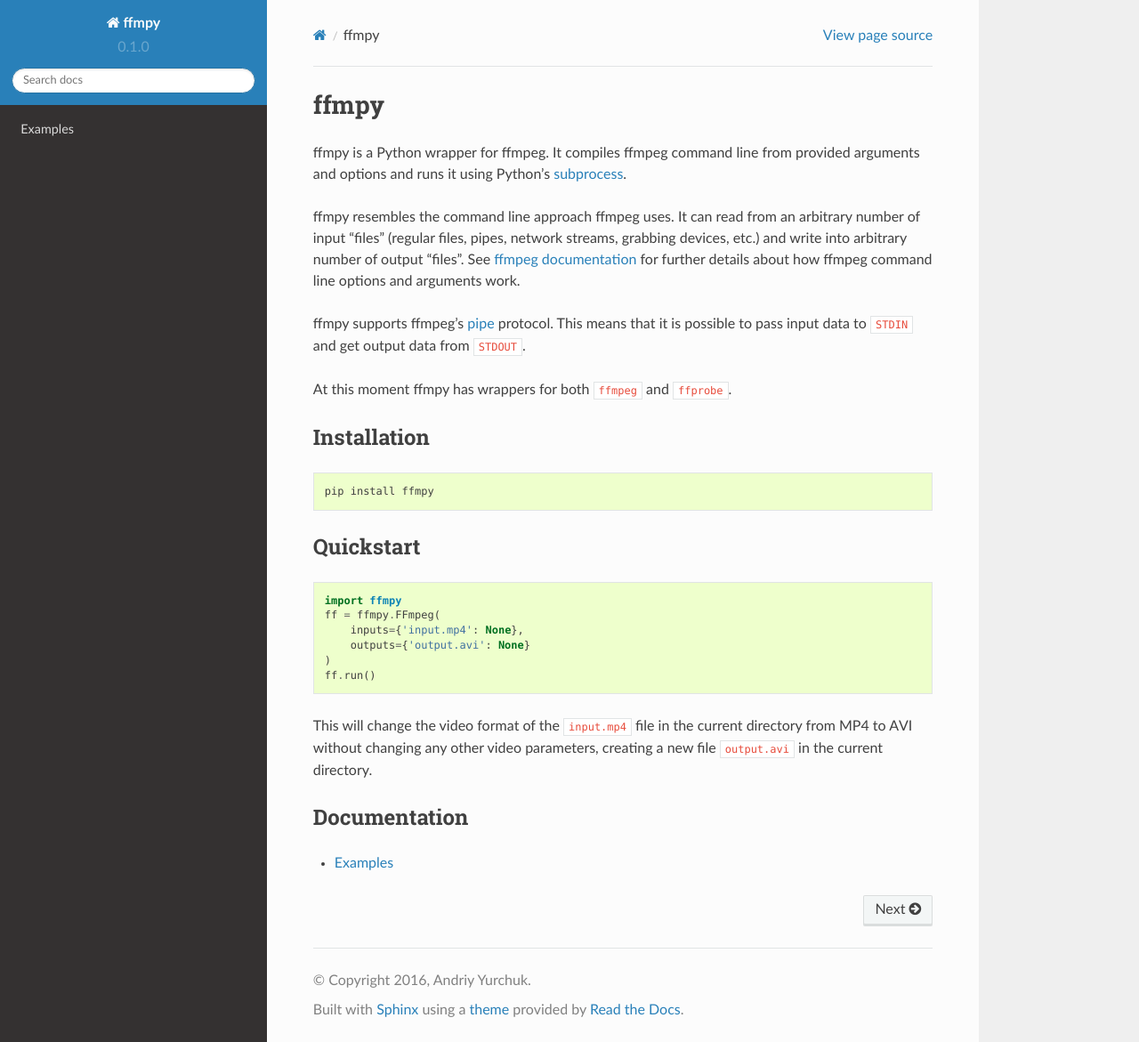
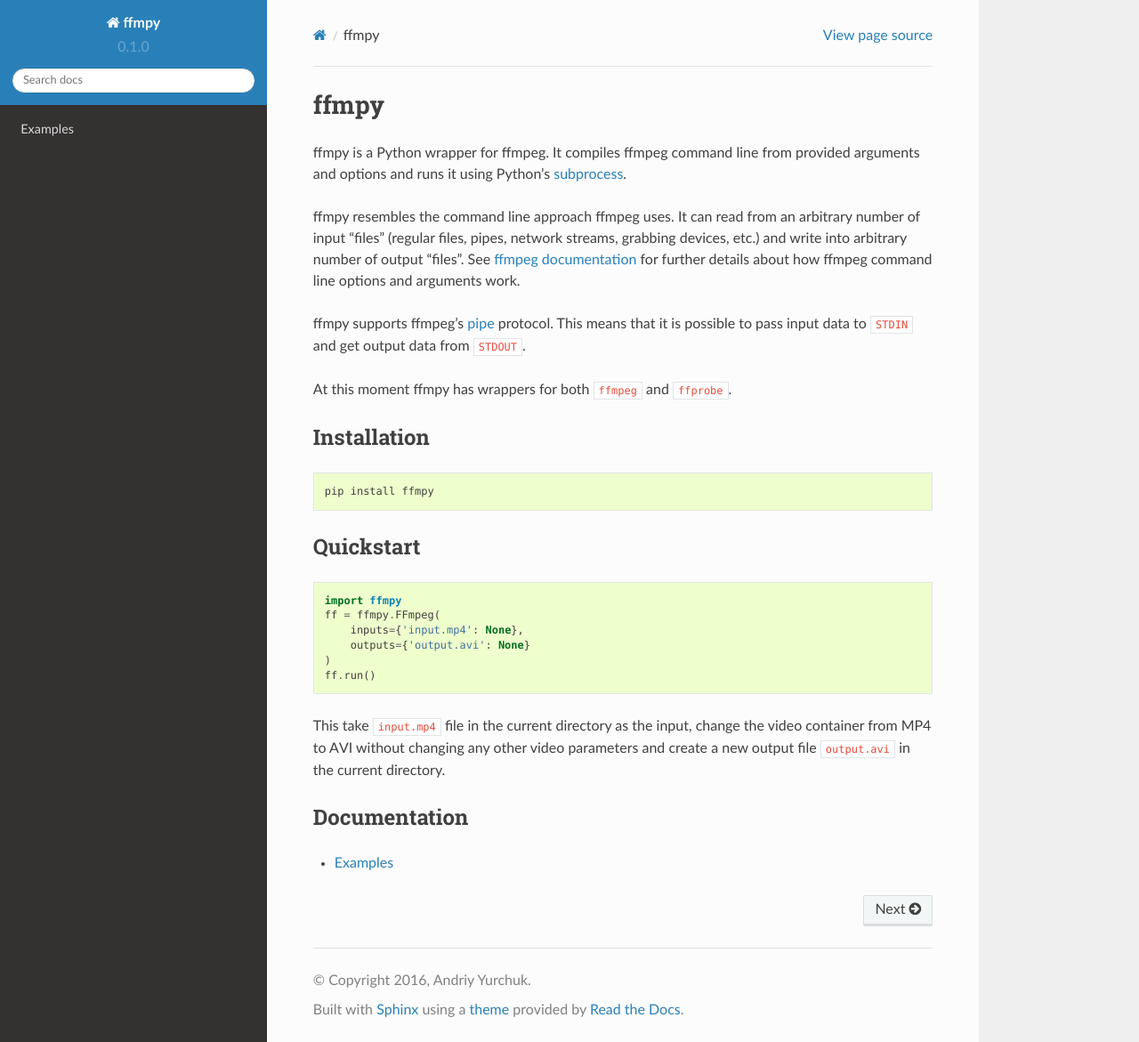
Before and after one commit to Ch00k/ffmpy, a Sphinx documentation site: the page built from docs/index.rst, in a window 1280 px wide and 1171 px high. Shown: the whole window at 89% size. Built offline with Sphinx 7.4.7 and the Read the Docs theme 2.0.0, drawn with Linux system fonts in a browser that asks for light colours; pages that are not in the unit, such as notebooks, are missing from menus.

Commit message:
Clarify example description further

```diff
--- a/README.rst
+++ b/README.rst
@@ -32,7 +32,7 @@
   )
   ff.run()
 
-This will change the video format of the ``input.mp4`` file in the current directory from MP4 to AVI without changing any other video parameters, creating a new file ``output.avi`` in the current directory.
+This take ``input.mp4`` file in the current directory as the input, change the video container from MP4 to AVI without changing any other video parameters and create a new output file ``output.avi`` in the current directory.
 
 Documentation
 -------------
--- a/docs/index.rst
+++ b/docs/index.rst
@@ -30,7 +30,7 @@
   )
   ff.run()
 
-This will change the video format of the ``input.mp4`` file in the current directory from MP4 to AVI without changing any other video parameters, creating a new file ``output.avi`` in the current directory.
+This take ``input.mp4`` file in the current directory as the input, change the video container from MP4 to AVI without changing any other video parameters and create a new output file ``output.avi`` in the current directory.
 
 
 Documentation
```
